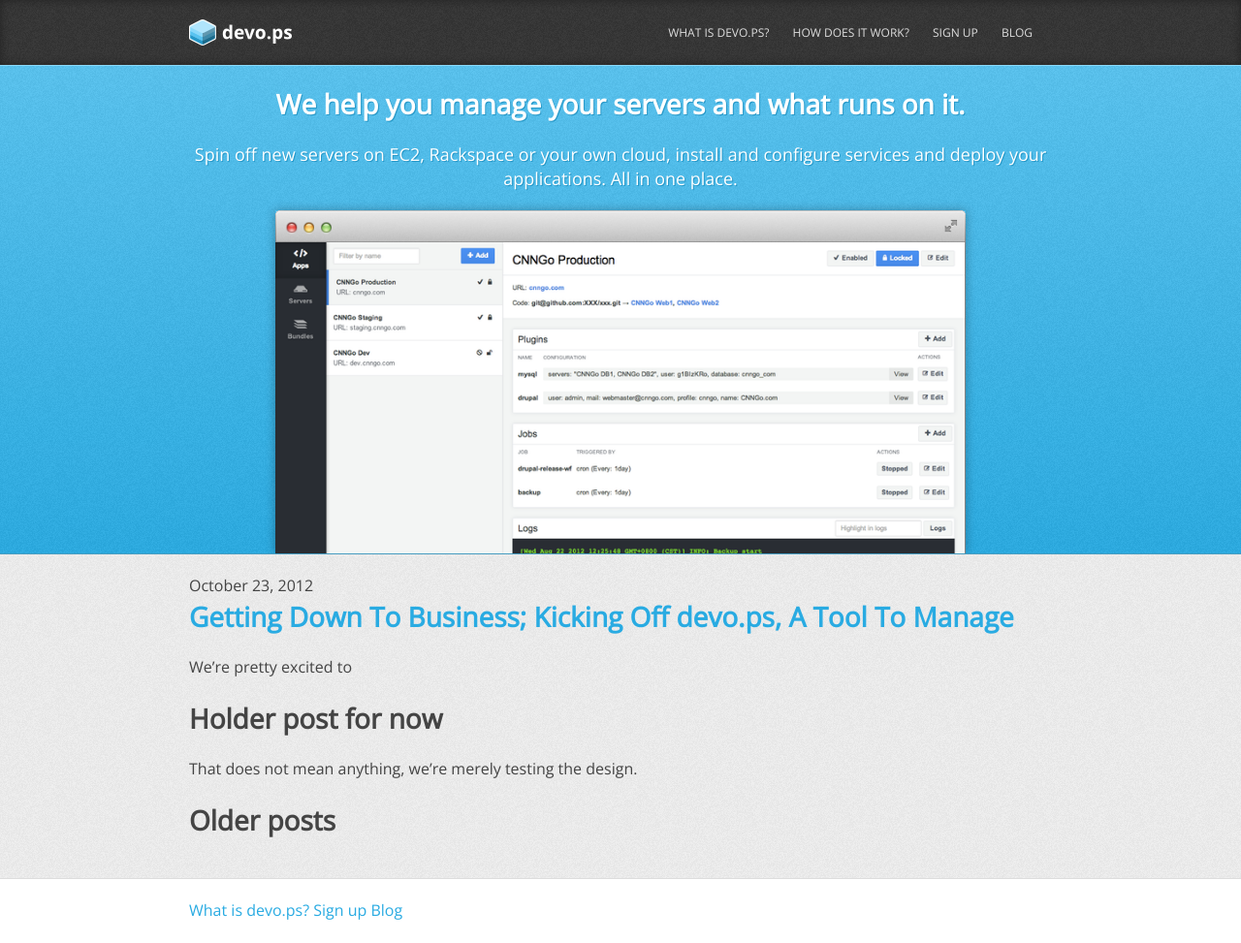
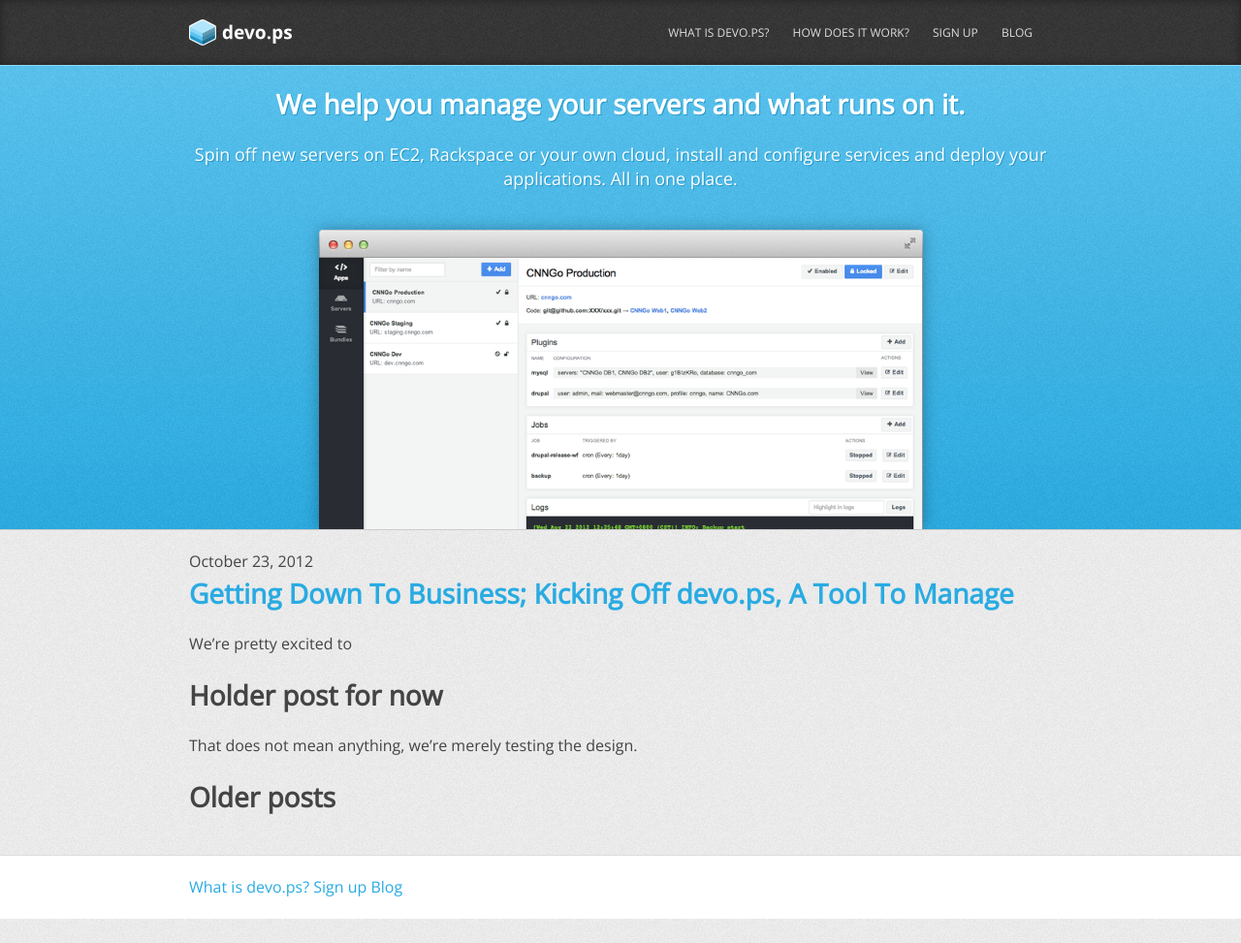
Before and after one commit to isabella232/devo-ps.github.io, a Jekyll site: the page built from index.html, in a window 1280 px wide. Shown: the whole page at 97% size. Built offline with Jekyll 4.4.1, drawn with Linux system fonts in a browser that asks for light colours; nearby versions of some CDN libraries; library files that are not in the unit come from our copies; after the commit the page ends 948 px from its top, so only the background shows below that.

Commit message:
Making progress

```diff
--- a/assets/css/style.css
+++ b/assets/css/style.css
@@ -113,7 +113,7 @@
   background: linear-gradient(to bottom,  #58c3f0 0%,#29abe2 100%);
   background: -moz-linear-gradient(top,  #58c3f0 0%, #29abe2 100%);
   background: -webkit-linear-gradient(top,  #58c3f0 0%,#29abe2 100%);
-  border-bottom: 1px solid rgba(0, 0, 0, 0.2);
+  border-bottom: 1px solid #ccc;
   border-top: 1px solid #8ad9fa;
   position: relative;
   overflow: hidden;
@@ -135,10 +135,10 @@
 }
 
 #pitch img {
-  box-shadow: 0 0 10px rgba(0, 0, 0, 0.3);
+  box-shadow: 0 0 15px rgba(0, 0, 0, 0.3);
   display: block;
-  margin: 0 auto -20px;
-  width: 80%;
+  margin: 40px auto -20px;
+  width: 70%;
 }
 
 @media only screen and (max-width: 800px) {
```
